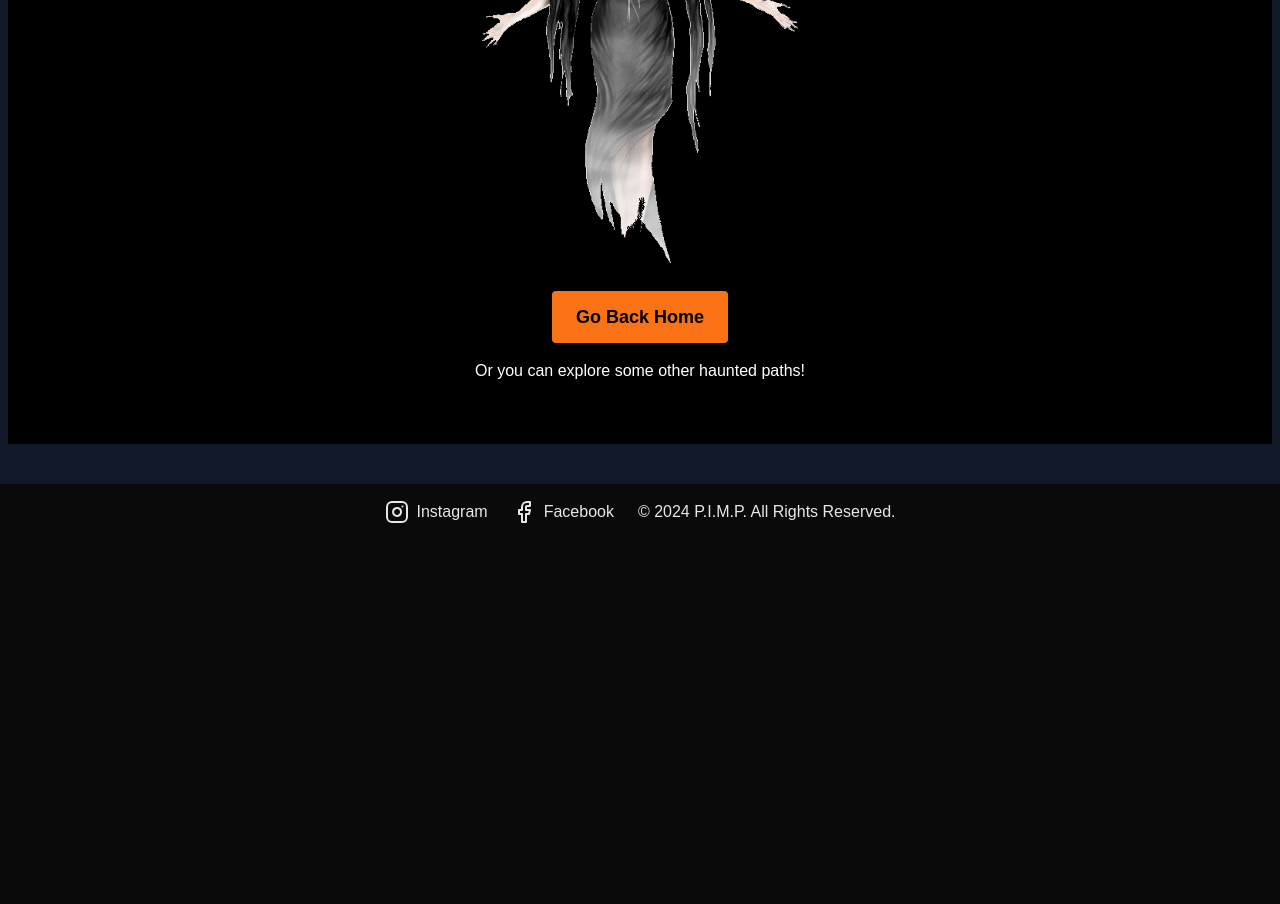
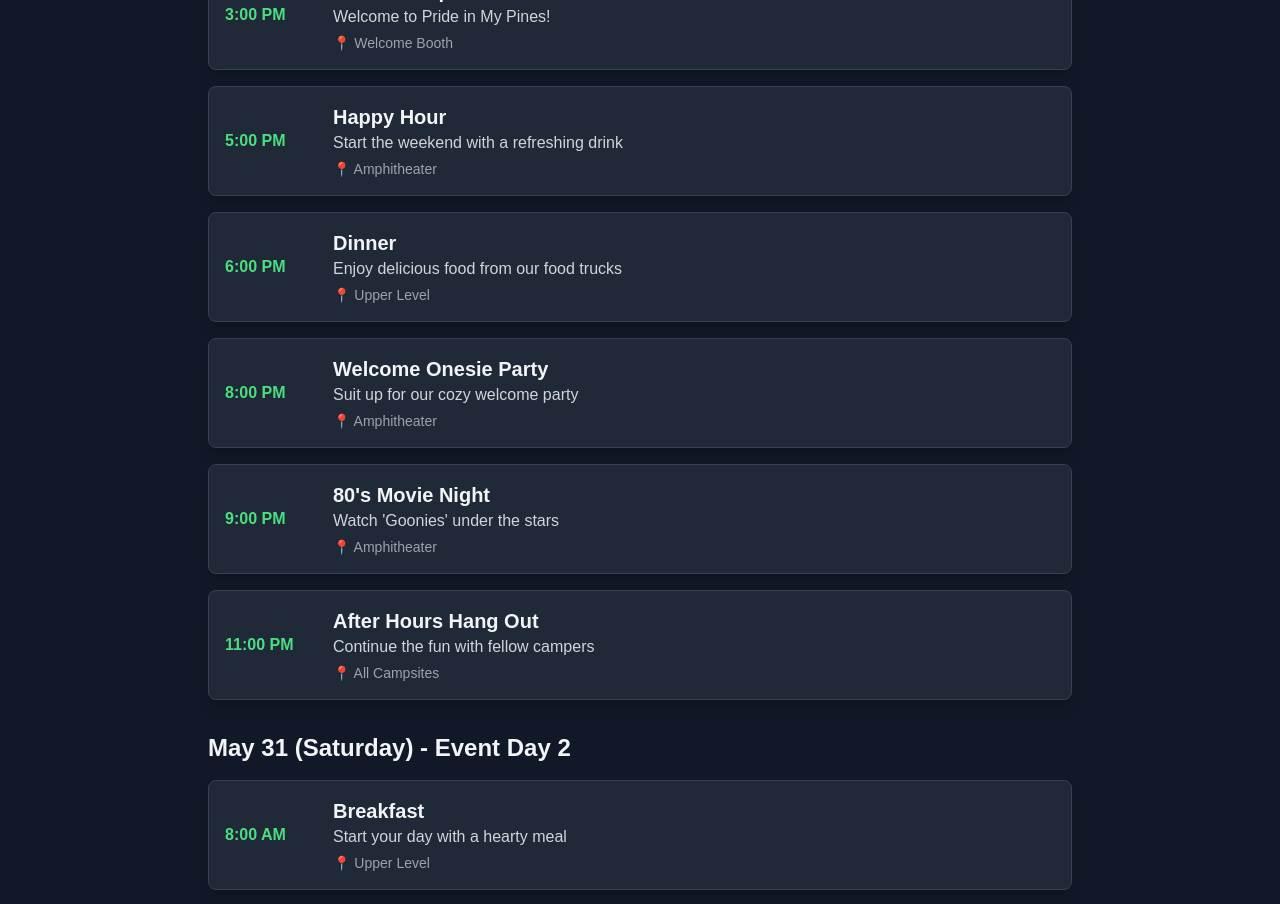
Before and after one commit to lexfm/pride-in-my-pines, a Next.js app: page /itinerary in a window 1280 px wide. Before the commit this address had no page. Shown: the part 460-1364 px from the top of the page. Before the commit the page ends 1000 px from the top, so only its background shows below. Built offline with nearby package versions, Linux system fonts and the light colour scheme.

Commit message:
feat: flashy itinerary implemented

```diff
--- a/components/header.tsx
+++ b/components/header.tsx
@@ -75,6 +75,18 @@ export default function Header() {
             </Link>
           )}
 
+          {pathname !== "/itinerary" && (
+            <Link href="/itinerary" className="px-4 py-2 block text-lg font-semibold text-white hover:bg-gradient-to-r hover:from-pink-400 hover:via-yellow-300 hover:to-orange-300 transition-all duration-300 ease-in-out lg:hover:bg-transparent hover:text-pink-500">
+              Itinerary
+            </Link>
+          )}
+
+          {pathname !== "/bring" && (
+            <Link href="/bring" className="px-4 py-2 block text-lg font-semibold text-white hover:bg-gradient-to-r hover:from-pink-400 hover:via-orange-300 hover:to-yellow-300 transition-all duration-300 ease-in-out lg:hover:bg-transparent hover:text-pink-500">
+              What-To-Bring
+            </Link>
+          )}
+
           {pathname !== "/volunteer" && (
             <Link href="/volunteer" className="px-4 py-2 block text-lg font-semibold text-white hover:bg-gradient-to-r hover:from-yellow-300 hover:via-pink-400 hover:to-orange-300 transition-all duration-300 ease-in-out lg:hover:bg-transparent hover:text-pink-500">
               Volunteer
@@ -87,23 +99,11 @@ export default function Header() {
             </Link>
           )}
 
-          {pathname !== "/bring" && (
-            <Link href="/bring" className="px-4 py-2 block text-lg font-semibold text-white hover:bg-gradient-to-r hover:from-pink-400 hover:via-orange-300 hover:to-yellow-300 transition-all duration-300 ease-in-out lg:hover:bg-transparent hover:text-pink-500">
-              What-To-Bring
-            </Link>
-          )}
-
           {pathname !== "/archive" && (
             <Link href="/archive" className="px-4 py-2 block text-lg font-semibold text-white hover:bg-gradient-to-r hover:from-yellow-300 hover:via-pink-400 hover:to-orange-300 transition-all duration-300 ease-in-out lg:hover:bg-transparent hover:text-pink-500">
               October 2024
             </Link>
           )}
-
-          {/* {pathname !== "/intinerary" && (
-            <Link href="/intinerary" className="px-4 py-2 block text-lg font-semibold text-white hover:bg-gradient-to-r hover:from-pink-400 hover:via-yellow-300 hover:to-orange-300 transition-all duration-300 ease-in-out lg:hover:bg-transparent hover:text-pink-500">
-              Intinerary
-            </Link>
-          )} */}
 
           {pathname !== "/contact" && (
             <Link href="/contact" className="px-4 py-2 block text-lg font-semibold text-white hover:bg-gradient-to-r hover:from-yellow-300 hover:via-pink-400 hover:to-orange-300 transition-all duration-300 ease-in-out lg:hover:bg-transparent hover:text-pink-500">
@@ -116,9 +116,6 @@ export default function Header() {
               Need Carpool or Gear?
             </Link>
           )}
-
-
-
         </div>
 
 
--- a/pages/contact/index.tsx
+++ b/pages/contact/index.tsx
@@ -9,7 +9,7 @@ export default function Contact() {
                 Get in Touch
             </h1>
 
-            <p className="text-lg text-gray-700 dark:text-gray-300 text-center max-w-2xl mb-8">
+            <p className="text-2xl dark:text-white font-extrabold text-center max-w-2xl mb-8">
                 Have questions about Pride in My Pines? Want to provide feedback or explore partnership opportunities?
                 We're here to help and would love to hear from you! 🌈
             </p>
--- /dev/null
+++ b/pages/itinerary/index.tsx
@@ -0,0 +1,191 @@
+import React from 'react';
+import Link from 'next/link';
+
+interface EventItem {
+    time: string;
+    title: string;
+    description: string;
+    location?: string;
+}
+
+const fridayEvents: EventItem[] = [
+    {
+        time: "3:00 PM",
+        title: "Check-In Opens",
+        description: "Welcome to Pride in My Pines!",
+        location: "Welcome Booth"
+    },
+    {
+        time: "5:00 PM",
+        title: "Happy Hour",
+        description: "Start the weekend with a refreshing drink",
+        location: "Amphitheater"
+    },
+    {
+        time: "6:00 PM",
+        title: "Dinner",
+        description: "Enjoy delicious food from our food trucks",
+        location: "Upper Level"
+    },
+    {
+        time: "8:00 PM",
+        title: "Welcome Onesie Party",
+        description: "Suit up for our cozy welcome party",
+        location: "Amphitheater"
+    },
+    {
+        time: "9:00 PM",
+        title: "80's Movie Night",
+        description: "Watch 'Goonies' under the stars",
+        location: "Amphitheater"
+    },
+    {
+        time: "11:00 PM",
+        title: "After Hours Hang Out",
+        description: "Continue the fun with fellow campers",
+        location: "All Campsites"
+    }
+];
+
+const saturdayEvents: EventItem[] = [
+    {
+        time: "8:00 AM",
+        title: "Breakfast",
+        description: "Start your day with a hearty meal",
+        location: "Upper Level"
+    },
+    {
+        time: "9:00 AM",
+        title: "Morning Guided Hike",
+        description: "Explore the beautiful surroundings",
+        location: "Upper Level"
+    },
+    {
+        time: "12:00 PM",
+        title: "Lunch",
+        description: "Enjoy a lakeside picnic",
+        location: "Lakeshore Picnic Area"
+    },
+    {
+        time: "2:00 PM - 4:00 PM",
+        title: "Games & Sports",
+        description: "Join in the fun activities",
+        location: "Lakeshore Picnic Area"
+    },
+    {
+        time: "5:00 PM",
+        title: "Social Hour",
+        description: "Mix and mingle with fellow campers",
+        location: "Amphitheater"
+    },
+    {
+        time: "5:00 PM",
+        title: "Campsite Decorating Contest",
+        description: "Show off your 80's themed campsite",
+        location: "All Campsites"
+    },
+    {
+        time: "6:00 PM",
+        title: "Dinner",
+        description: "Enjoy delicious food from our food trucks",
+        location: "Upper Level"
+    },
+    {
+        time: "8:00 PM",
+        title: "80's Karaoke",
+        description: "Dress in Fab 80's fashion and sing your heart out",
+        location: "Amphitheater"
+    },
+    {
+        time: "9:00 PM",
+        title: "80's Movie Night",
+        description: "Watch 'Back to the Future' under the stars",
+        location: "Amphitheater"
+    },
+    {
+        time: "11:00 PM",
+        title: "After Hours Hang Out",
+        description: "Continue the fun with fellow campers",
+        location: "All Campsites"
+    }
+];
+
+const sundayEvents: EventItem[] = [
+    {
+        time: "8:00 AM",
+        title: "Breakfast",
+        description: "One last meal together",
+        location: "Upper Level"
+    },
+    {
+        time: "10:00 AM",
+        title: "Camp/Tent Teardown",
+        description: "Pack up your campsite",
+        location: "All Campsites"
+    },
+    {
+        time: "12:00 PM",
+        title: "Departure",
+        description: "Safe travels home!",
+        location: "All Campsites"
+    }
+];
+
+const EventDay: React.FC<{ day: string; events: EventItem[] }> = ({ day, events }) => (
+    <div className="mb-8">
+        <h2 className="text-2xl font-bold text-gray-100 mb-4">{day}</h2>
+        <div className="space-y-4">
+            {events.map((event, index) => (
+                <div key={index} className="bg-gray-800 rounded-lg p-4 shadow-lg border border-gray-700">
+                    <div className="flex flex-col md:flex-row md:items-center gap-2">
+                        <span className="text-green-400 font-semibold min-w-[100px]">{event.time}</span>
+                        <div className="flex-1">
+                            <h3 className="text-xl font-semibold text-gray-100">{event.title}</h3>
+                            <p className="text-gray-300">{event.description}</p>
+                            {event.location && (
+                                <p className="text-gray-400 text-sm mt-1">
+                                    📍 {event.location}
+                                </p>
+                            )}
+                        </div>
+                    </div>
+                </div>
+            ))}
+        </div>
+    </div>
+);
+
+export default function Itinerary() {
+    return (
+        <main className="container mx-auto px-4 py-8 flex flex-col items-center gap-8 max-w-4xl">
+            <h1 className="text-4xl font-extrabold text-white text-center mb-4">
+                Back to 80s! Itinerary
+            </h1>
+
+            <p className="text-xl text-gray-300 text-center max-w-2xl mb-8">
+                Welcome to our Back to 80s Itinerary! This is dedicated to give you all the information needed for what's to come!
+                Reminder to dress up, dress out, and decorate those tents for a chance to win wonderful prizes!!! 🌈
+            </p>
+
+            <div className="w-full">
+                <EventDay day="May 30 (Friday) - Event Day 1" events={fridayEvents} />
+                <EventDay day="May 31 (Saturday) - Event Day 2" events={saturdayEvents} />
+                <EventDay day="June 1 (Sunday) - Event Day 3" events={sundayEvents} />
+            </div>
+
+            <Link
+                className="rounded-full border border-solid border-transparent transition-colors flex items-center justify-center
+                bg-gradient-to-r from-pink-400 via-yellow-300 to-green-400
+                text-pink-500 font-bold
+                gap-2 hover:bg-gradient-to-r hover:from-green-400 hover:via-yellow-300 hover:to-pink-400
+                text-lg sm:text-xl h-11 sm:h-16 px-2 sm:px-4 shadow-lg
+                dark:hover:text-pink-400 hover:scale-105 transform transition duration-300 ease-in-out"
+                href="/"
+                target="_self"
+                rel="noopener noreferrer"
+            >
+                Back to Home
+            </Link>
+        </main>
+    );
+}
--- a/pages/volunteer/index.tsx
+++ b/pages/volunteer/index.tsx
@@ -13,7 +13,7 @@ export default function Volunteer() {
 
     return (
         <main className="volunteer-section flex flex-col gap-4 row-start-2 items-center items-start">
-            <h3 className="text-1xl font-extrabold dark:text-white text-center">
+            <h3 className="text-2xl font-extrabold dark:text-white text-center max-w-2xl">
                 Be part of the experience! Volunteer and enjoy contributing while creating lasting friendships with fellow campers and the Pride in My Pines team. 🌲🌈
             </h3>
             <VolunteerForm onSubmit={handleFormSubmit} />
```
